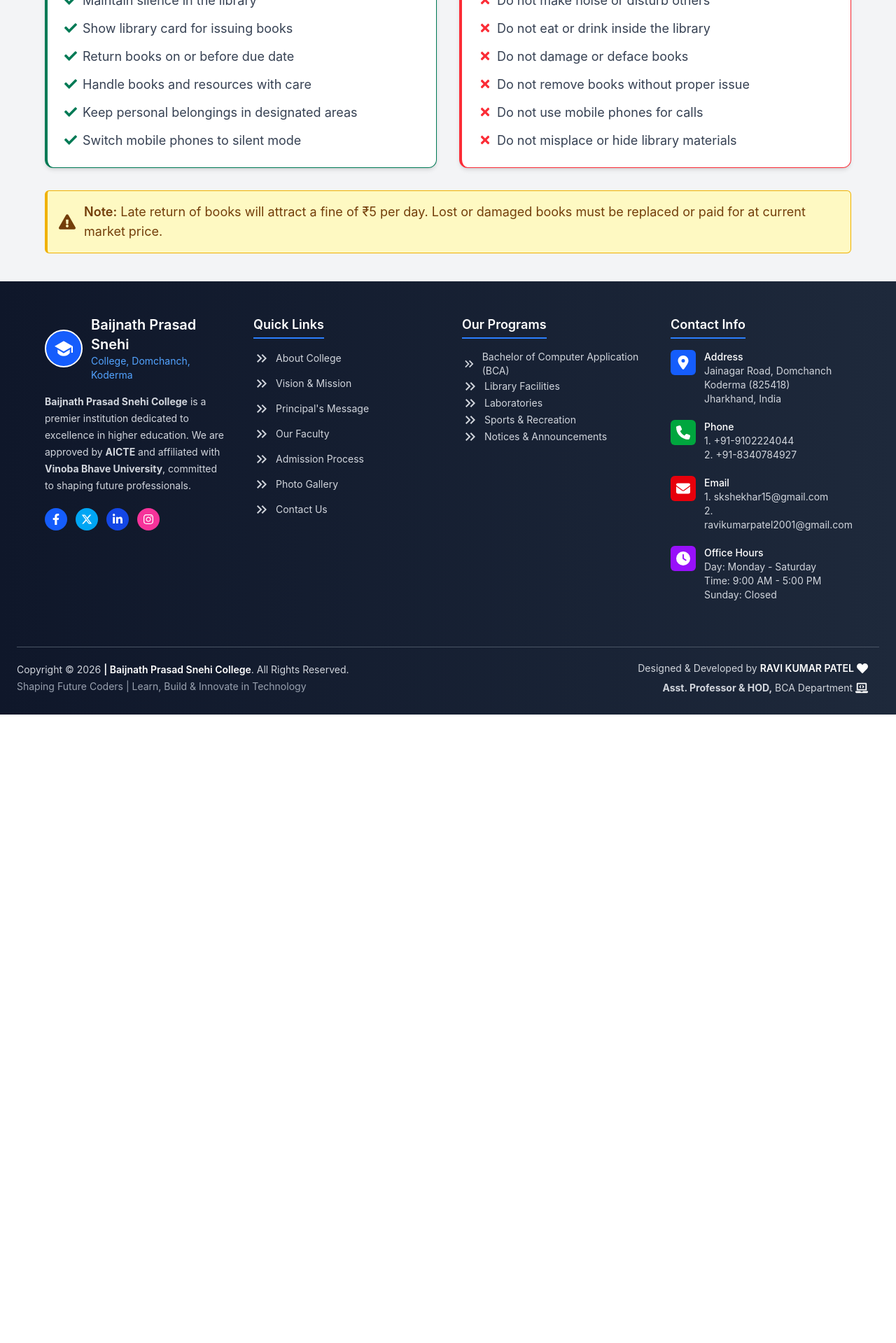
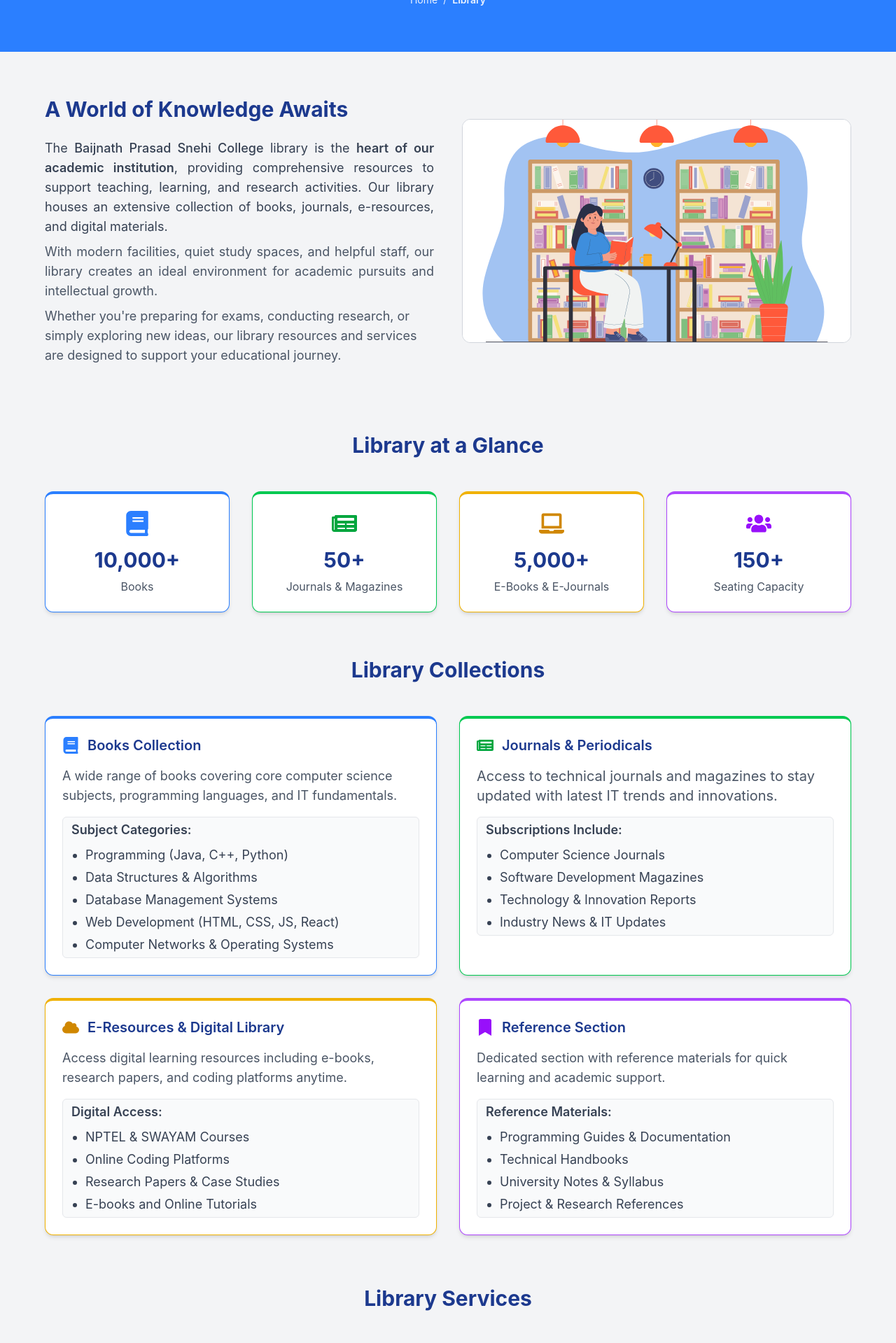
Before and after one commit to ravikrpatel01/bpsc-bca-website, a React (Vite) app: page /facilities/library in a window 1280 px wide. Shown: the part 360-2279 px from the top of the page at 70% size. Before the commit the page ends 1381 px from the top, so only its background shows below. Built offline with nearby package versions, Linux system fonts and the light colour scheme.

Commit message:
Made Library page responsive-2

```diff
--- a/src/components/LibraryInfo.jsx
+++ b/src/components/LibraryInfo.jsx
@@ -55,7 +55,7 @@
           {/* Right Image */}
           <div>
             <img
-              src="/library.jpg"
+              src="/library.svg"
               alt="Library"
               className="w-full h-50 lg:h-80 object-cover rounded-xl border border-gray-300"
             />
--- a/src/pages/LibraryPage.jsx
+++ b/src/pages/LibraryPage.jsx
@@ -21,11 +21,11 @@
       <TopBar />
       <AnnouncementBar />
       <Navbar />
-      {/* <LibraryInfo />
+      <LibraryInfo />
       <LibraryStats />
-      <LibraryCollections /> */}
-      {/* <LibraryServices /> */}
-      {/* <LibraryTimings /> */}
+      <LibraryCollections />
+      <LibraryServices />
+      <LibraryTimings />
       <LibraryRules />
       <MainFooter />
       <Footer />
```
Also changed, not shown: public/library.svg (added).
